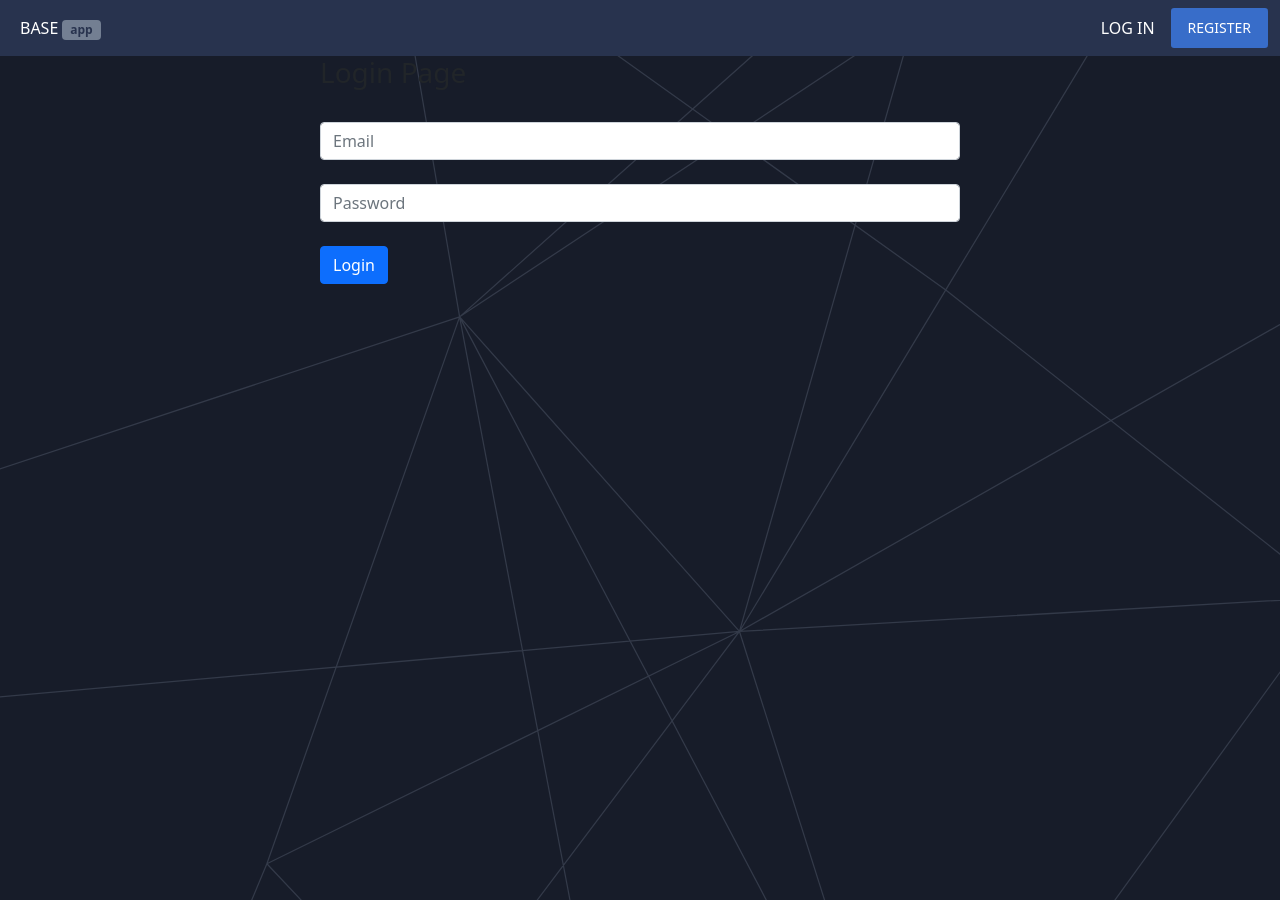
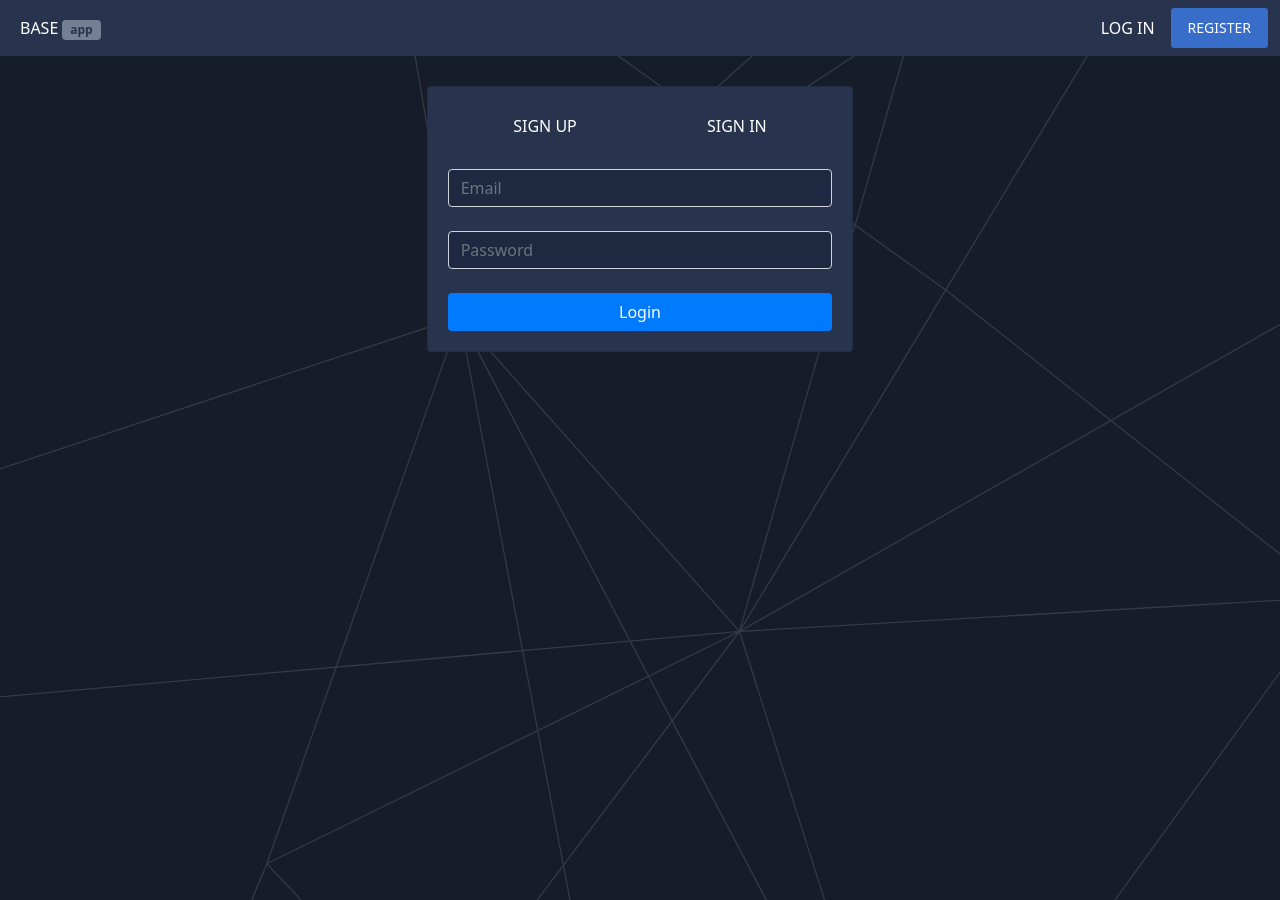
Before and after one commit to rubi022/react-app, a React (Create React App) app in the folder barong-api-user-auth-new/: page /login in a window 1280 px wide. Built offline with nearby package versions, Linux system fonts and the light colour scheme.

Commit message:
back to 0.03

```diff
--- a/barong-api-user-auth-new/src/components/Login.js
+++ b/barong-api-user-auth-new/src/components/Login.js
@@ -1,62 +1,31 @@
-import React, { useState } from "react";
-// import { useHistory } from "react-router-dom"
-import { useNavigate } from 'react-router-dom';
+import { Link } from "react-router-dom";
+
 
 const Login = () => {
+    return (
 
-  //  const [username, setUsername] = useState("")
-    const [email, setEmail] = useState("")
-    const [password, setPassword] = useState("")
-    const navigate = useNavigate();
+        <div className="col-sm-4 offset-sm-4 resgister-div">
+            <div className="card card-sign">
+                <div className="btn-group">
+                    <Link to="/register" className="btn btn-group-top-reg active" aria-current="page">SIGN UP</Link>
+                    <Link to="/login" className="btn btn-group-top-log ">SIGN IN</Link>
+
+                </div>
+                <br />
 
 
 
-    const logme = async () => {
 
-        let item = { email, password }
+                <input type="email" className="form-control" placeholder="Email" />
+                <br />
 
-        console.warn(item)
+                <input type="password" className="form-control" placeholder="Password" />
+                <br />
 
+                <button className="btn btn-sign">Login</button>
+            </div>
 
-        // let result = await fetch("http://localhost:5000/users",
-
-        let result = await fetch("https://cp.btfd.cc/api/v2/barong/identity/sessions",
-
-            {
-                method: 'POST',
-                body: JSON.stringify(item),
-                headers: {
-                    "Content-Type": "application/json",
-                    "Accept": "application/json"
-                }
-            })
-
-        result = await result.json()
-        // console.warn("result", result)
-        localStorage.setItem("user-info", JSON.stringify(result))
-        // history.push("/login")
-        navigate('/login');
-
-    }
-
-
-    return (
-
-        <div className="col-sm-6 offset-sm-3">
-
-            <h3> Login Page</h3>
-
-            <br />
-
-            <input type="email" value={email} onChange={(e) => setEmail(e.target.value)} className="form-control" placeholder="Email" />
-            <br />
-
-            <input type="password" value={password} onChange={(e) => setPassword(e.target.value)} className="form-control" placeholder="Password" />
-            <br />
-
-            <button onClick={logme} className="btn btn-primary">Login</button>
         </div>
-
     )
 };
 
```
